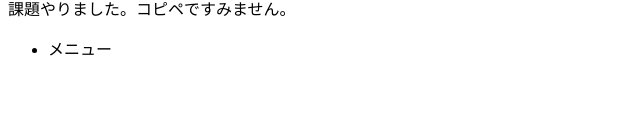
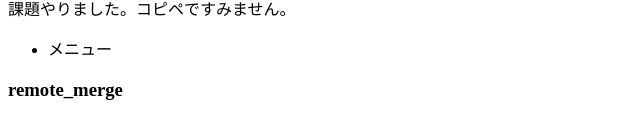
Before and after one commit to kurunsu/git-secound, a plain HTML site: page index.html in a window 1280 px wide. Shown: the part 253-392 px from the top of the page, without its empty margins (0-640 px from the left). Drawn offline with Linux system fonts and the light colour scheme.

Commit message:
remote_merge

```diff
--- a/index.html
+++ b/index.html
@@ -21,6 +21,7 @@
                 メニュー
             </li>
         </ul>
+        <h3>remote_merge</h3>
     </aside>
 </body>
 </html>
```
Also changed, not shown: 1 other file.
